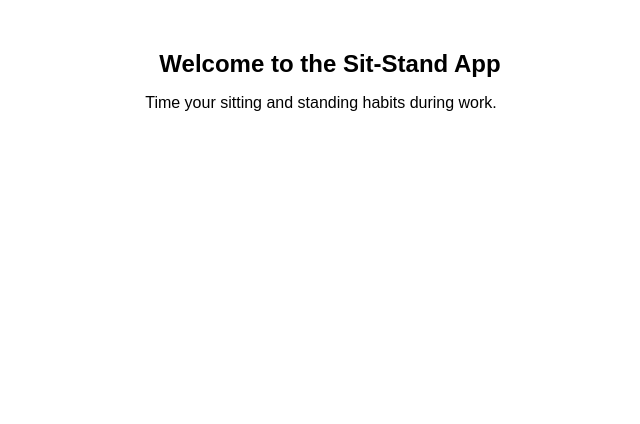
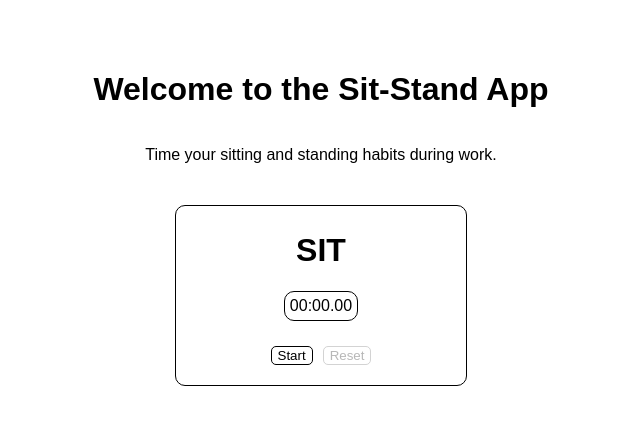
Before and after one commit to collinhalliday/My-Projects, an Angular app: page / in a window 1280 px wide. Shown: the top 424 px of the page, without its empty margins (319-959 px from the left). Built offline with nearby package versions, Linux system fonts and the light colour scheme.

Commit message:
building timer app for sitting and standing at desk

```diff
--- a/apps/sit-stand/src/app/app.component.html
+++ b/apps/sit-stand/src/app/app.component.html
@@ -1,2 +1,4 @@
 <h1>Welcome to the Sit-Stand App</h1>
 <p>Time your sitting and standing habits during work.</p>
+
+<my-timer></my-timer>
--- a/apps/sit-stand/src/app/app.component.scss
+++ b/apps/sit-stand/src/app/app.component.scss
@@ -2,132 +2,15 @@
  * Remove template code below
  */
 :host {
-  display: block;
+  display: flex;
+  flex-direction: column;
+  align-items: center;
   font-family: sans-serif;
   min-width: 300px;
   max-width: 600px;
   margin: 50px auto;
 }
 
-.gutter-left {
-  margin-left: 9px;
+my-timer {
+  margin-top: 25px;
 }
-
-.col-span-2 {
-  grid-column: span 2;
-}
-
-.flex {
-  display: flex;
-  align-items: center;
-  justify-content: center;
-}
-
-header {
-  background-color: #143055;
-  color: white;
-  padding: 5px;
-  border-radius: 3px;
-}
-
-main {
-  padding: 0 36px;
-}
-
-p {
-  text-align: center;
-}
-
-h1 {
-  text-align: center;
-  margin-left: 18px;
-  font-size: 24px;
-}
-
-h2 {
-  text-align: center;
-  font-size: 20px;
-  margin: 40px 0 10px 0;
-}
-
-.resources {
-  text-align: center;
-  list-style: none;
-  padding: 0;
-  display: grid;
-  grid-gap: 9px;
-  grid-template-columns: 1fr 1fr;
-}
-
-.resource {
-  color: #0094ba;
-  height: 36px;
-  background-color: rgba(0, 0, 0, 0);
-  border: 1px solid rgba(0, 0, 0, 0.12);
-  border-radius: 4px;
-  padding: 3px 9px;
-  text-decoration: none;
-}
-
-.resource:hover {
-  background-color: rgba(68, 138, 255, 0.04);
-}
-
-pre {
-  padding: 9px;
-  border-radius: 4px;
-  background-color: black;
-  color: #eee;
-}
-
-details {
-  border-radius: 4px;
-  color: #333;
-  background-color: rgba(0, 0, 0, 0);
-  border: 1px solid rgba(0, 0, 0, 0.12);
-  padding: 3px 9px;
-  margin-bottom: 9px;
-}
-
-summary {
-  cursor: pointer;
-  outline: none;
-  height: 36px;
-  line-height: 36px;
-}
-
-.github-star-container {
-  margin-top: 12px;
-  line-height: 20px;
-}
-
-.github-star-container a {
-  display: flex;
-  align-items: center;
-  text-decoration: none;
-  color: #333;
-}
-
-.github-star-badge {
-  color: #24292e;
-  display: flex;
-  align-items: center;
-  font-size: 12px;
-  padding: 3px 10px;
-  border: 1px solid rgba(27, 31, 35, 0.2);
-  border-radius: 3px;
-  background-image: linear-gradient(-180deg, #fafbfc, #eff3f6 90%);
-  margin-left: 4px;
-  font-weight: 600;
-}
-
-.github-star-badge:hover {
-  background-image: linear-gradient(-180deg, #f0f3f6, #e6ebf1 90%);
-  border-color: rgba(27, 31, 35, 0.35);
-  background-position: -0.5em;
-}
-.github-star-badge .material-icons {
-  height: 16px;
-  width: 16px;
-  margin-right: 4px;
-}
--- a/apps/sit-stand/src/app/app.module.ts
+++ b/apps/sit-stand/src/app/app.module.ts
@@ -1,12 +1,14 @@
+import { DecimalPipe } from '@angular/common';
 import { NgModule } from '@angular/core';
 import { BrowserModule } from '@angular/platform-browser';
 
 import { AppComponent } from './app.component';
+import { TimerComponent } from './timer/timer.component';
 
 @NgModule({
-  declarations: [AppComponent],
+  declarations: [AppComponent, TimerComponent],
   imports: [BrowserModule],
-  providers: [],
+  providers: [DecimalPipe],
   bootstrap: [AppComponent],
 })
 export class AppModule {}
--- /dev/null
+++ b/apps/sit-stand/src/app/timer/timer.component.html
@@ -0,0 +1,8 @@
+<div class="timer-container" *ngIf="timer$ | async as timer">
+    <h1 class="action" (click)="switchAction()">{{currentAction.toUpperCase()}}</h1>
+    <div class="timer" [ngStyle]="{'color': this.currentActionTime - timer.minutes <= 1 ? 'red' : 'black'}">{{timer.minutes | number: '2.0-0'}}:{{timer.seconds | number: '2.0-0'}}.{{timer.milliseconds | number: '2.0-0'}}</div>
+    <div class="button-container">
+        <button type="button" (click)="timerRunner(timerRunning ? timerActions.stop : timerActions.start)">{{timerRunning ? timerActions.stop : timerActions.start}}</button>
+        <button type="button" (click)="reset()" [disabled]="timer.minutes === 0 && timer.seconds === 0 && timer.milliseconds === 0">Reset</button>
+    </div>
+</div>
--- /dev/null
+++ b/apps/sit-stand/src/app/timer/timer.component.scss
@@ -0,0 +1,41 @@
+.timer-container {
+  width: 250px;
+  display: flex;
+  flex-direction: column;
+  align-items: center;
+  border: 1px solid black;
+  border-radius: 10px;
+  padding: 5px 20px 20px;
+
+  .action {
+    cursor: pointer;
+  }
+
+  .timer {
+    border: 1px solid black;
+    padding: 5px;
+    border-radius: 10px;
+  }
+
+  .button-container {
+    margin-top: 25px;
+
+    button {
+      cursor: pointer;
+      background-color: white;
+      border: 1px solid black;
+      border-radius: 5px;
+      margin: 0 5px;
+
+      &:hover {
+        background-color: lightgray;
+      }
+
+      &:disabled {
+        border-color: lightgray;
+        background-color: white;
+        cursor: default;
+      }
+    }
+  }
+}
--- /dev/null
+++ b/apps/sit-stand/src/app/timer/timer.component.ts
@@ -0,0 +1,76 @@
+import { Component } from '@angular/core';
+
+import { iif, of } from 'rxjs';
+import { switchMap, tap } from 'rxjs/operators';
+
+import { TimerService } from './timer.service';
+
+@Component({
+  selector: 'my-timer',
+  templateUrl: './timer.component.html',
+  styleUrls: ['./timer.component.scss'],
+  providers: [TimerService]
+})
+export class TimerComponent {
+
+  private readonly _standingTime = 15;
+  private readonly _sittingTime = 45;
+  private readonly _sittingAudioURL = 'https://www.youtube.com/watch?v=IYH7_GzP4Tg';
+  private readonly _standingAudioURL = 'https://www.youtube.com/watch?v=hwZNL7QVJjE';
+
+  public timerActions = TimerActions;
+  public actions = Actions;
+  public currentAction = Actions.sit;
+  public currentActionTime = this._sittingTime;
+  public currentActionAudioURL = this._sittingAudioURL;
+  public timerRunning = false;
+
+  public timer$ = this._timerService.timer$.pipe(
+    switchMap(timerState => iif(() => timerState.minutes === this.currentActionTime, this._finishTimer$, of(timerState)))
+  );
+
+  private _finishTimer$ = of({
+    minutes: 0,
+    seconds: 0,
+    milliseconds: 0
+  }).pipe(
+    tap(() => {
+      this.timerRunner(this.timerActions.stop);
+      this.switchAction();
+      this.playAudio();
+  }));
+
+
+  constructor(private _timerService: TimerService) {}
+
+  public timerRunner(timerAction: TimerActions): void {
+    this.timerRunning = !this.timerRunning;
+    timerAction === this.timerActions.stop ? this._timerService.stopTimer() : this._timerService.startTimer();
+  }
+
+  public reset(): void {
+    this._timerService.resetTimer();
+  }
+
+  public playAudio(): void {
+    window.open(this.currentActionAudioURL);
+  }
+
+  public switchAction(): void {
+    this.currentAction = this.currentAction === this.actions.sit ? this.actions.stand : this.actions.sit;
+    this.currentActionTime = this.currentAction === this.actions.sit ? this._sittingTime : this._standingTime;
+    this.currentActionAudioURL = this.currentAction === this.actions.sit ? this._sittingAudioURL : this._standingAudioURL;
+    this.reset();
+  }
+
+}
+
+enum Actions {
+  sit = 'Sit',
+  stand = 'Stand'
+}
+
+enum TimerActions {
+  start = 'Start',
+  stop = 'Stop'
+}
--- /dev/null
+++ b/apps/sit-stand/src/app/timer/timer.service.ts
@@ -0,0 +1,60 @@
+import { Injectable, OnDestroy } from '@angular/core';
+
+import { BehaviorSubject, Subscription, timer } from 'rxjs';
+
+
+@Injectable()
+export class TimerService implements OnDestroy {
+
+ private _timerState = {
+    minutes: 0,
+    seconds: 0,
+    milliseconds: 0
+ };
+
+ private _counterSubscription: Subscription;
+ private _timer$ = new BehaviorSubject(this._timerState);
+
+ public timer$ = this._timer$.asObservable();
+
+ public startTimer(): void {
+   this._counterSubscription = timer(0, 10).subscribe(() => {
+    this._updateTimerState();
+    this._timer$.next(this._timerState);
+   });
+ }
+
+ public stopTimer(): void {
+   this._counterSubscription.unsubscribe();
+ }
+
+ public resetTimer(): void {
+   this._timerState = {
+     minutes: 0,
+     seconds: 0,
+     milliseconds: 0
+   };
+   this._timer$.next(this._timerState);
+ }
+
+ private _updateTimerState():void {
+
+  if(this._timerState.seconds === 60) {
+    this._timerState.minutes++;
+    this._timerState.seconds = 0;
+    return;
+  }
+
+  if(this._timerState.milliseconds === 99) {
+    this._timerState.seconds++;
+    this._timerState.milliseconds = 0;
+    return;
+  }
+
+  this._timerState.milliseconds++;
+ }
+
+ ngOnDestroy(): void {
+   this._counterSubscription.unsubscribe();
+ }
+}
```
Also changed, not shown: 2 other files (tests, documents, lock files or other folders).
